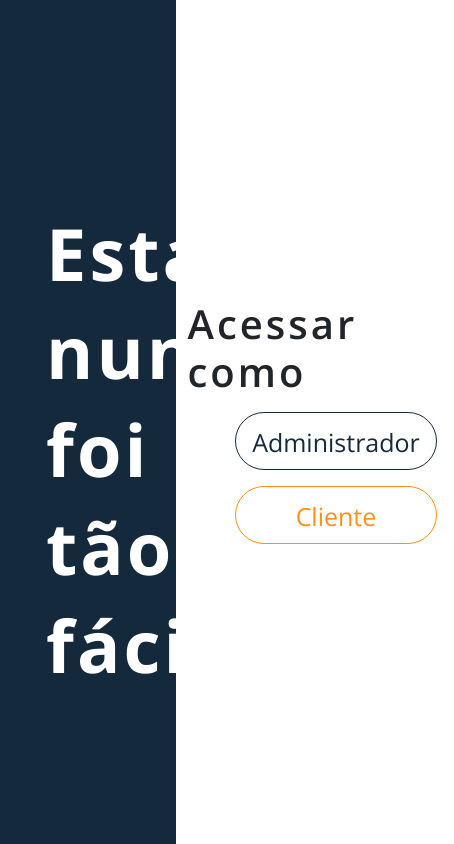
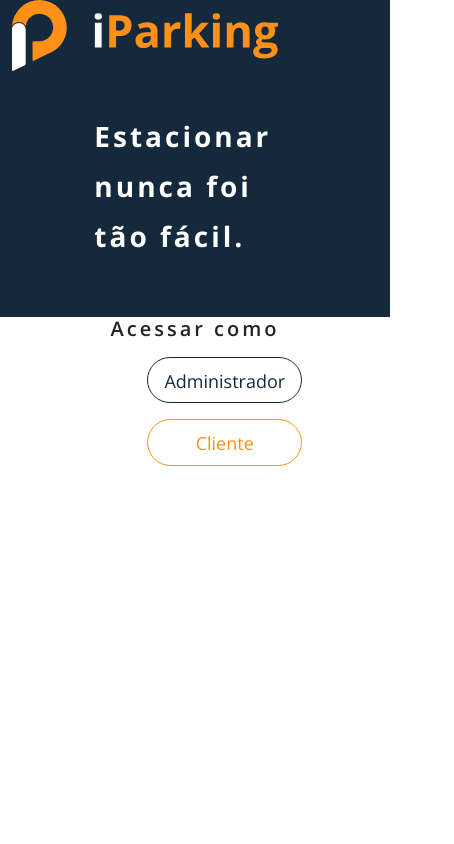
Before and after one commit to luisgomes01/iParking, a React (Vite) app: page / in a window 390 px wide. Shown: the whole page, 454 px wide, since content can reach past the window. Built offline with nearby package versions, Linux system fonts and the light colour scheme.

Commit message:
WIP Add responsive login page

```diff
--- a/src/pages/home/Home.jsx
+++ b/src/pages/home/Home.jsx
@@ -9,13 +9,7 @@ export default function Home() {
     <main className="container-fluid d-flex p-0 home">
       <section className="container-fluid left-container">
         <div className="align-items-center d-flex flex-column gap-5 h-75 justify-content-center left-container-items mb-5 px-md-3 px-sm-3 w-100">
-          <img
-            className="logo"
-            alt="logo.svg"
-            height={80}
-            src={logo}
-            width={275}
-          />
+          <img className="logo" alt="logo.svg" src={logo} />
           <h2 className="text-left text-white">
             {CONSTANTS.PARK_WAS_NEVER_THAT_EASY}
           </h2>
--- a/src/pages/home/home.scss
+++ b/src/pages/home/home.scss
@@ -9,17 +9,19 @@
     width: 45%;
 
     .left-container-items {
-      gap: 200px !important;
+      gap: 180px !important;
 
       .logo {
         margin-right: 100px;
+        max-width: 275px;
+        max-height: 80px;
       }
 
       h2 {
-        font-size: 72px;
+        font-size: 64px;
         font-weight: $font-weight-bold;
         line-height: 98px;
-        width: 55%;
+        max-width: 55%;
       }
     }
   }
@@ -71,4 +73,146 @@
       }
     }
   }
+
+  @media (max-width: 1438.98px) {
+    .left-container {
+      .left-container-items {
+        gap: 100px !important;
+        .logo {
+          margin-right: 40px;
+        }
+
+        h2 {
+          font-size: 40px;
+          font-weight: $font-weight-bold;
+          line-height: 60px;
+          width: 55%;
+        }
+      }
+    }
+
+    .right-container {
+      .right-container-title {
+        h2 {
+          font-size: 35px !important;
+          font-weight: $font-weight-semibold;
+        }
+      }
+      .right-container-body {
+        button {
+          border-radius: 40px !important;
+          font-size: 23px !important;
+          font-weight: $font-weight-regular;
+        }
+      }
+    }
+  }
+
+  @media (max-width: 767.98px) {
+    .left-container {
+      .left-container-items {
+        gap: 50 !important;
+        .logo {
+          margin-right: 0px;
+        }
+
+        h2 {
+          font-size: 30px;
+          font-weight: $font-weight-bold;
+          line-height: 60px;
+          width: 55%;
+        }
+      }
+    }
+
+    .right-container {
+      .right-container-title {
+        h2 {
+          font-size: 30px !important;
+          font-weight: $font-weight-semibold;
+        }
+      }
+      .right-container-body {
+        button {
+          border-radius: 40px !important;
+          font-size: 19px !important;
+          font-weight: $font-weight-regular;
+        }
+      }
+    }
+  }
 }
+
+@media (max-width: 575.98px) {
+  .home {
+    flex-direction: column !important;
+    width: 100% !important;
+    .left-container {
+      width: 100%;
+      .left-container-items {
+        gap: 40px !important;
+
+        .logo {
+          margin-right: 100px;
+          max-width: 275px;
+          max-height: 80px;
+        }
+
+        h2 {
+          font-size: 28px;
+          font-weight: $font-weight-bold;
+          line-height: 50px;
+          max-width: 55%;
+        }
+      }
+    }
+
+    .right-container {
+      width: 55%;
+
+      .right-container-content {
+        height: 100%;
+
+        .right-container-title {
+          h2 {
+            font-size: 20px !important;
+            font-weight: $font-weight-semibold;
+          }
+        }
+
+        .right-container-body {
+          button {
+            border-radius: 40px !important;
+            font-size: 18px !important;
+            font-weight: $font-weight-regular;
+          }
+
+          .btn-outline-dark {
+            border-color: $dark;
+            color: $dark;
+          }
+
+          .btn-outline-dark:hover {
+            background-color: $dark;
+            color: #fff;
+          }
+
+          .btn-outline-primary {
+            border-color: $orange;
+            color: $orange;
+          }
+
+          .btn-outline-primary:focus,
+          .btn-outline-dark:focus {
+            box-shadow: none;
+          }
+
+          .btn-outline-primary:hover {
+            background-color: $orange;
+            color: #fff;
+          }
+        }
+      }
+    }
+  }
+}
```
